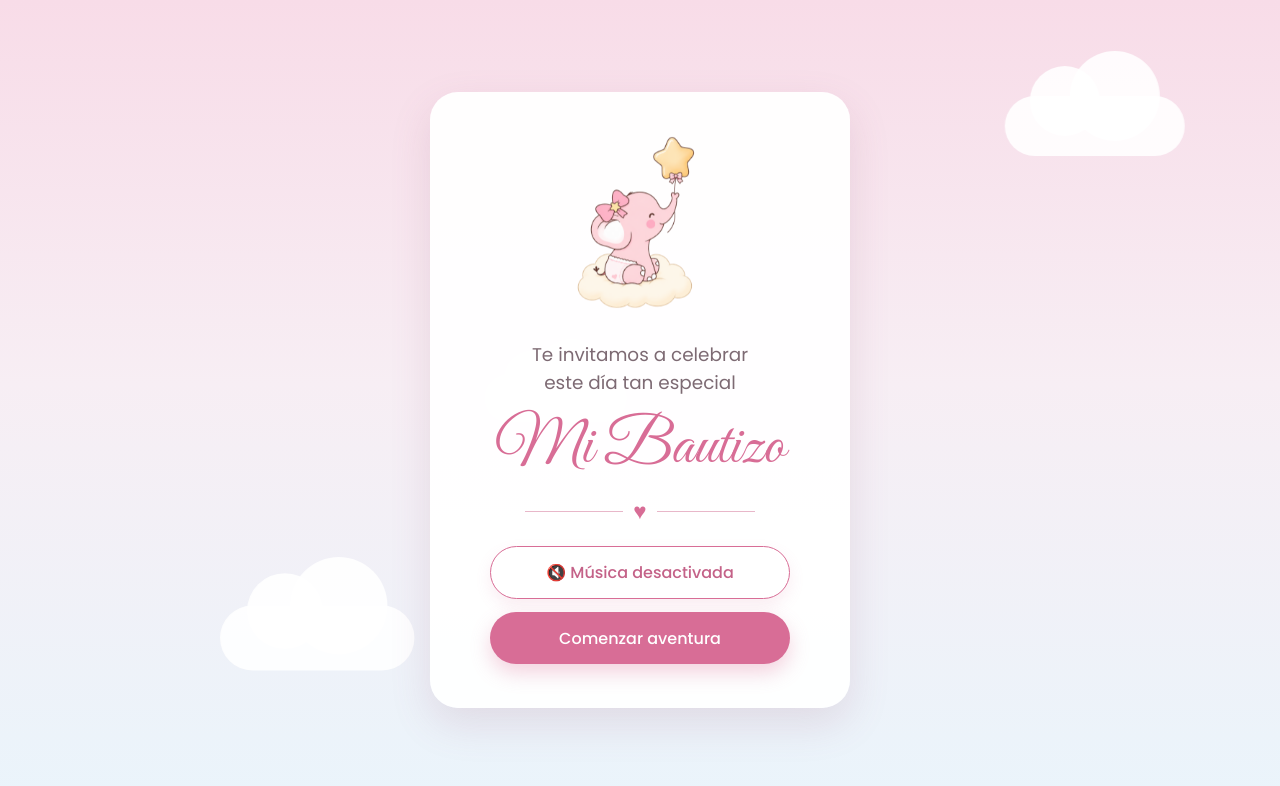
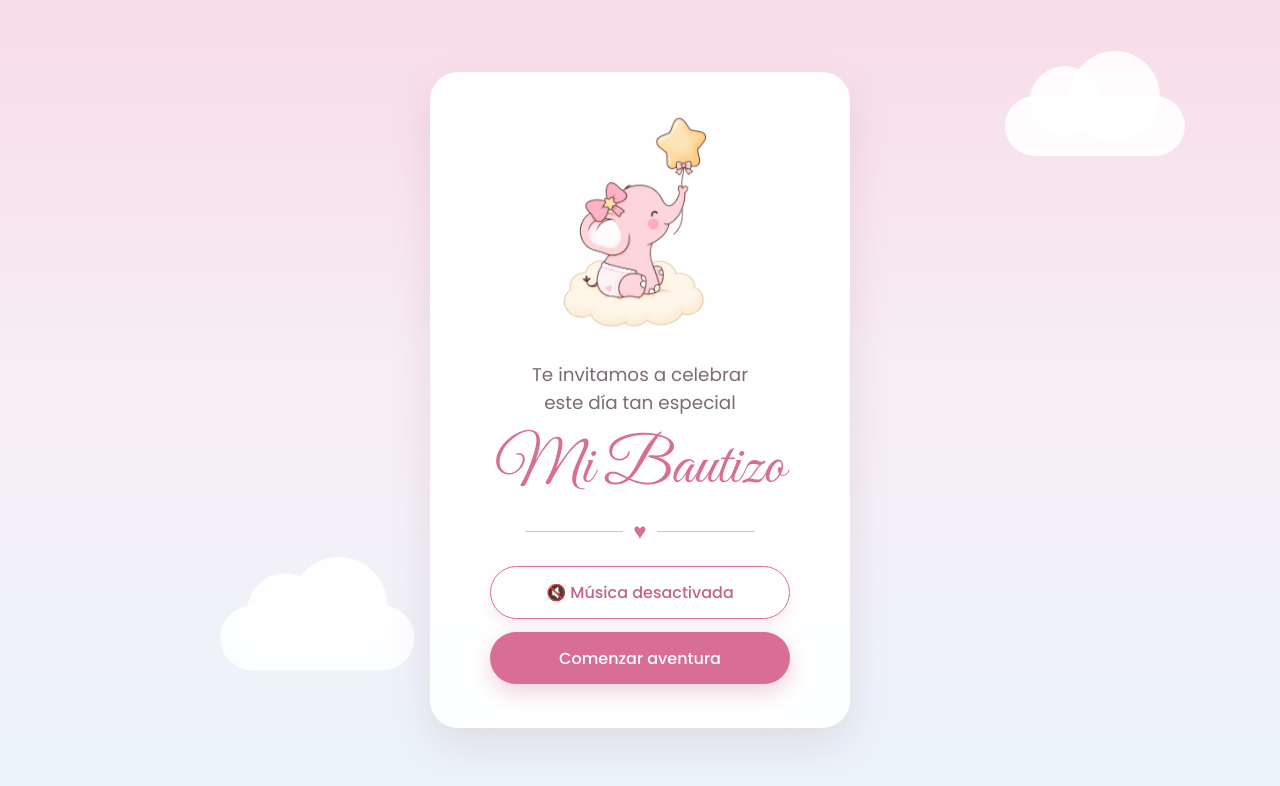
Before and after one commit to Kathiponic/-bautizo-maria-lana, a React (Vite) app: page / in a window 1280 px wide. Shown: the top 786 px of the page. Built offline with nearby package versions, Linux system fonts and the light colour scheme.

Commit message:
Increase width of welcome-elephant class

```diff
--- a/src/styles/Welcome.css
+++ b/src/styles/Welcome.css
@@ -35,7 +35,7 @@
 }
 
 .welcome-elephant {
-  width: 180px;
+  width: 220px;
   max-width: 45vw;
   height: auto;
 
```
